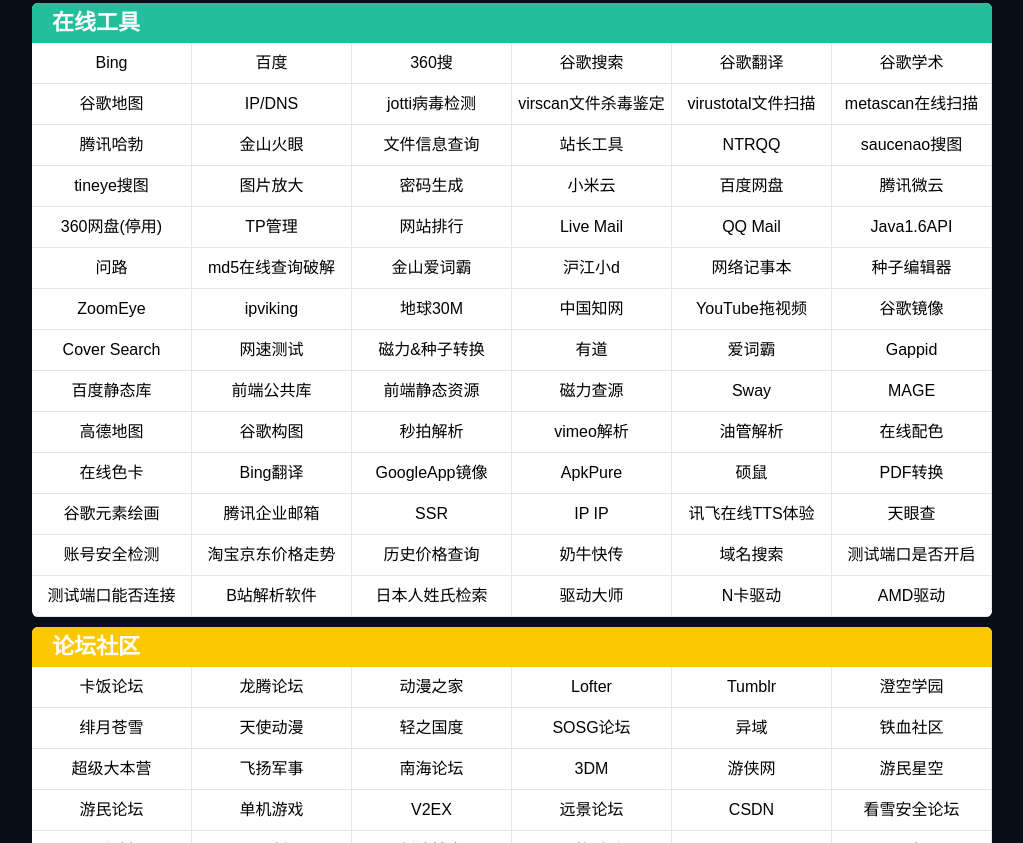
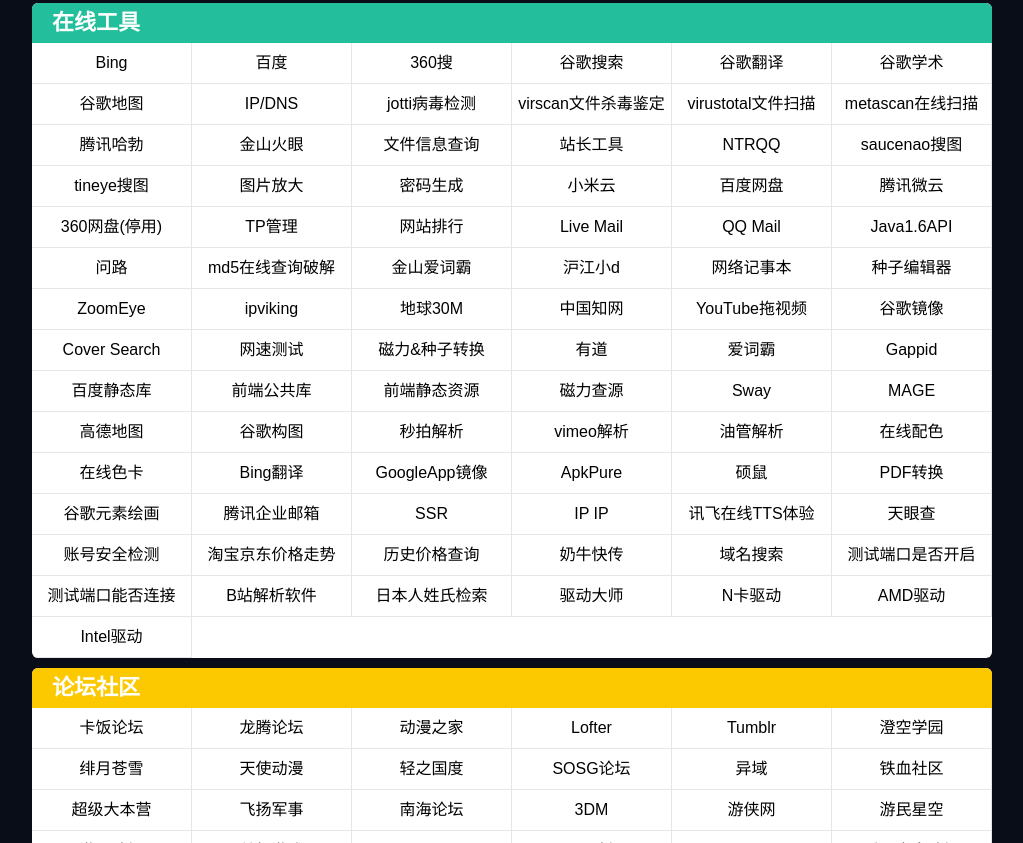
Before and after one commit to holenbase/top, a plain HTML site: page link.html in a window 1280 px wide. Shown: the part 1780-2623 px from the top of the page, without its empty margins (128-1151 px from the left). Drawn offline with Linux system fonts and the light colour scheme.

Commit message:
201906011940

```diff
--- a/link.html
+++ b/link.html
@@ -320,6 +320,7 @@
 		<a href="http://www.360.cn/qudongdashi/" target="_blank"><li>驱动大师</li></a>
 		<a href="https://www.geforce.cn/drivers" target="_blank"><li>N卡驱动</li></a>
 		<a href="https://www.amd.com/zh-hans/support" target="_blank"><li>AMD驱动</li></a>
+		<a href="https://www.intel.cn/content/www/cn/zh/support.html" target="_blank"><li>Intel驱动</li></a>
 		<br class="clear">
 	</div>
 
```
